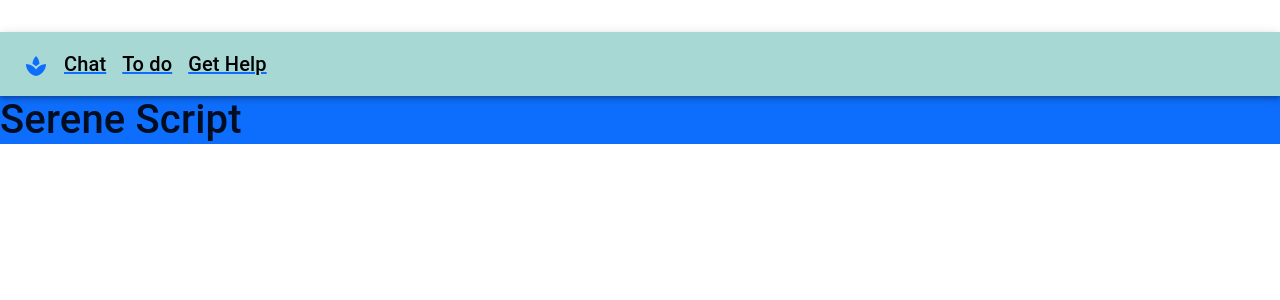
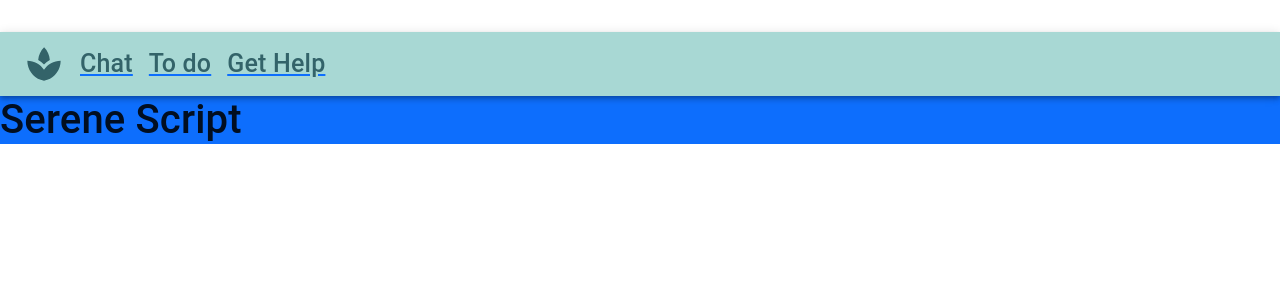
Before and after one commit to Probablymegs/serene-script, a Next.js app in the folder serene-script-nextjs-client/: page / in a window 1280 px wide. Shown: the top 300 px of the page. Built offline with nearby package versions, Linux system fonts and the light colour scheme.

Commit message:
fixed nav

```diff
--- a/serene-script-nextjs-client/components/NavBar.js
+++ b/serene-script-nextjs-client/components/NavBar.js
@@ -17,22 +17,20 @@ export default function NavBar(props) {
             <AppBar position="static" sx={{backgroundColor: theme.palette.primary.main, marginTop: '2rem'}}>
                 <Toolbar>
                     <Link href="/" /*insert reference page here*/>
-                        <Typography variant="h6" component="div" sx={{ flexGrow: 1 }}>
-                            <SpaIcon/>
-                        </Typography>
+                      <SpaIcon sx={{fontSize: 40, color: theme.palette.primary.dark}}/>
                     </Link>
                     <Link href="/chat">
-                        <Typography variant="h6" component="div" sx={{ flexGrow: 1, marginLeft: "1rem", color: "black" }}>
+                        <Typography variant="h6" component="div" sx={{ flexGrow: 1, marginLeft: "1rem", color: theme.palette.primary.dark, fontSize: 25 }}>
                             Chat
                         </Typography>
                     </Link>
                     <Link href="/toDo">
-                        <Typography variant="h6" component="div" sx={{ flexGrow: 1, marginLeft: "1rem", color: "black" }}>
+                        <Typography variant="h6" component="div" sx={{ flexGrow: 1, marginLeft: "1rem", color: theme.palette.primary.dark, fontSize: 25 }}>
                             To do
                         </Typography>
                     </Link>
                     <Link href="/links">
-                        <Typography variant="h6" component="div" sx={{ flexGrow: 1, marginLeft: "1rem", color: "black" }}>
+                        <Typography variant="h6" component="div" sx={{ flexGrow: 1, marginLeft: "1rem", color: theme.palette.primary.dark, fontSize: 25 }}>
                             Get Help
                         </Typography>
                     </Link>
--- a/serene-script-nextjs-client/pages/links.js
+++ b/serene-script-nextjs-client/pages/links.js
@@ -133,7 +133,7 @@ export default function Links()
                                                 </CardContent>
                                                 {
                                                     resource.url &&
-                                                    <Button color="secondary" href={resource.url}>Link</Button>
+                                                    <Button color="secondary" href={resource.url} sx={{marginTop: "auto", marginBottom: "0rem"}}>Link</Button>
                                                 }
                                            </Card>
                                 })
```
Also changed, not shown: serene-script-nextjs-client/pages/chat.js (+14 -1 lines).
